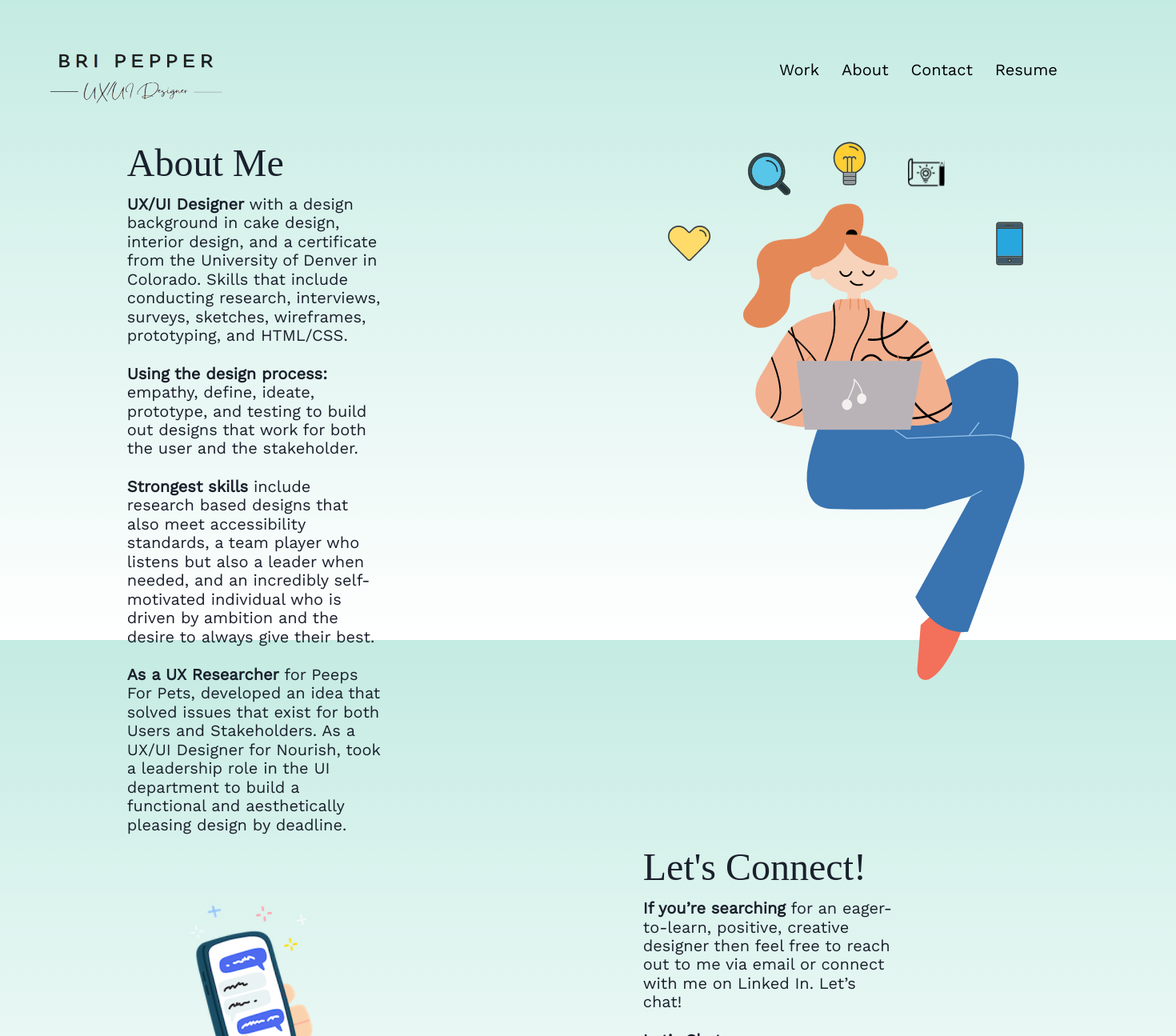
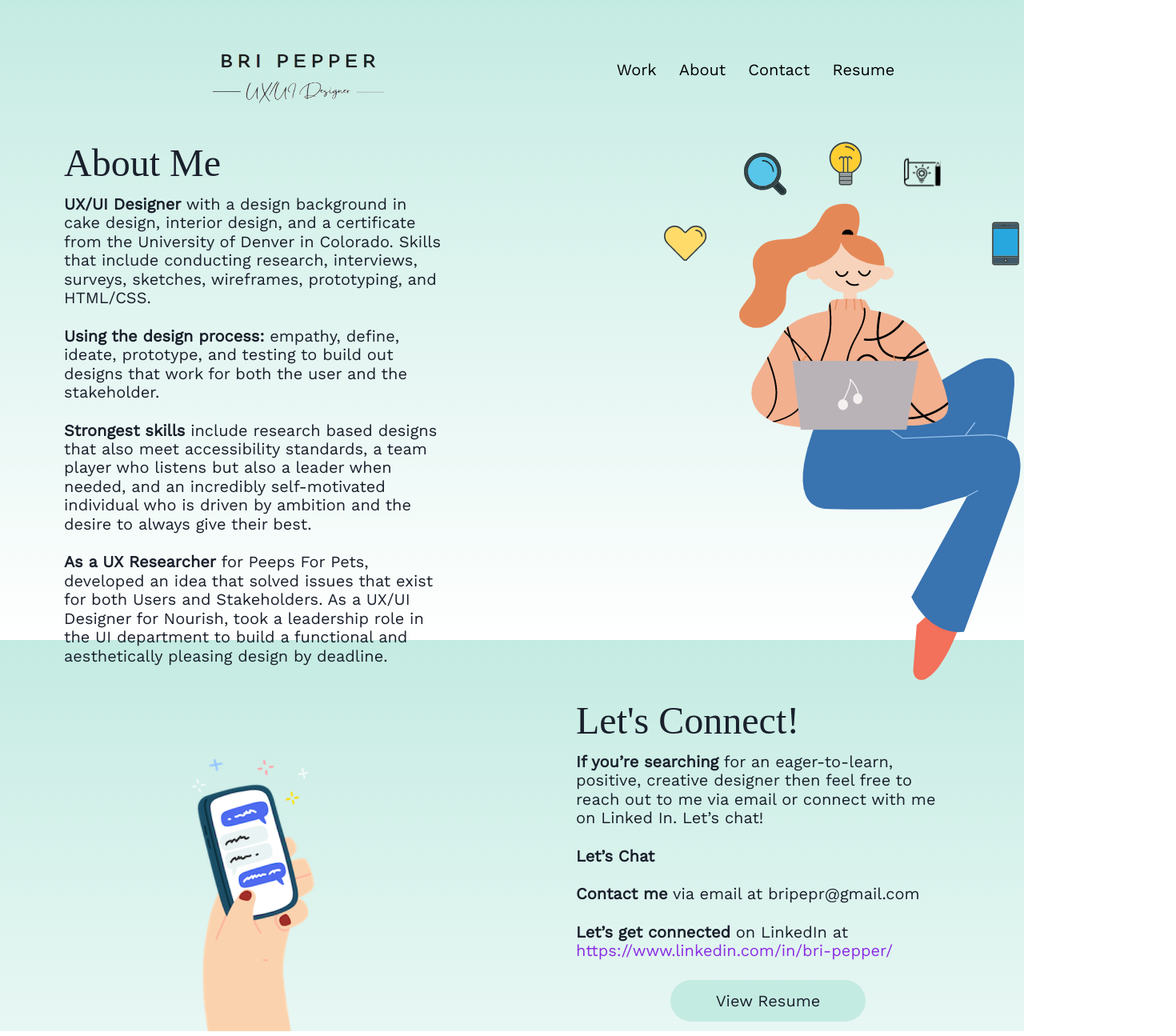
Before and after one commit to azwethinkweizkd/legendary-barnacle, a React (Create React App) app: page /about-me in a window 1280 px wide. Shown: the top 1295 px of the page at 80% size, 1470 px wide, since content can reach past the window. Built offline with nearby package versions, Linux system fonts and the light colour scheme; a web font is replaced by a local one.

Commit message:
mobile styling

```diff
--- a/public/index.html
+++ b/public/index.html
@@ -5,10 +5,7 @@
     <link rel="icon" href="%PUBLIC_URL%/favicon.ico" />
     <meta name="viewport" content="width=device-width, initial-scale=1" />
     <meta name="theme-color" content="#000000" />
-    <meta
-      name="description"
-      content="Web site created using create-react-app"
-    />
+    <meta name="description" content="Bri Pepper Portfolio" />
     <link rel="apple-touch-icon" href="%PUBLIC_URL%/logo192.png" />
     <!--
       manifest.json provides metadata used when your web app is installed on a
--- a/src/components/nav-bar/nav-bar.js
+++ b/src/components/nav-bar/nav-bar.js
@@ -60,6 +60,10 @@ const StyledNav = styled.nav`
   display: flex;
   justify-content: space-between;
   align-items: center;
+  @media screen and (max-width: 1469px) {
+    justify-content: space-evenly;
+  }
+
   @media screen and (max-width: 850px) {
     flex-direction: column;
   }
--- a/src/components/nav-bar/nav-links.js
+++ b/src/components/nav-bar/nav-links.js
@@ -23,4 +23,11 @@ export const BaseNavLink = styled(RouterLink)`
     font-size: 20px;
     line-height: 23px;
   }
+
+  @media screen and (max-width: 374px) {
+    font-size: 18px;
+  }
+  @media screen and (max-width: 320px) {
+    font-size: 16px;
+  }
 `;
--- a/src/components/project-grid/project-grid.js
+++ b/src/components/project-grid/project-grid.js
@@ -249,7 +249,8 @@ const GridCell = styled.div`
   margin: auto;
   background-color: whitesmoke;
   cursor: pointer;
-  @media screen and (max-width: 1275px) {
+
+  @media screen and (max-width: 429px) {
     flex-direction: column;
   }
 `;
--- a/src/components/project-grid/project-images.js
+++ b/src/components/project-grid/project-images.js
@@ -5,6 +5,18 @@ export const ProjectScreenshotImg = styled.img`
   margin: auto;
   max-height: max-content;
   @media screen and (max-width: 1600px) {
-    height: 75%;
+    height: 90%;
+    padding: 0 8px;
+  }
+  @media screen and (max-width: 765px) {
+    height: 80%;
+    padding: 0 2px;
+  }
+  @media screen and (max-width: 578px) {
+    height: 60%;
+    padding: 0px;
+  }
+  @media screen and (max-width: 429px) {
+    height: 45%;
   }
 `;
--- a/src/index.css
+++ b/src/index.css
@@ -1,21 +1,44 @@
-html {
+html,
+body {
   background: linear-gradient(180deg, #c4ebe2 0%, rgba(196, 235, 226, 0) 100%)
     fixed;
   background-attachment: fixed;
-}
-
-body {
+  width: 100%;
+  height: auto;
   margin: 0;
   overflow-x: hidden;
+  overflow-y: auto;
   -webkit-font-smoothing: antialiased;
   -moz-osx-font-smoothing: grayscale;
 }
 
 .App {
-  position: absolute;
+  background: linear-gradient(180deg, #c4ebe2 0%, rgba(196, 235, 226, 0) 100%)
+    fixed;
+  background-attachment: fixed;
+  overflow: hidden;
   width: 100vw;
   left: 0px;
   top: 0px;
+}
+
+section #connect {
+  padding-top: 128px;
+  @media screen and (max-width: 1664px) {
+    padding-top: 64px;
+  }
+  @media screen and (max-width: 1324px) {
+    padding-top: 28px;
+  }
+  @media screen and (max-width: 1268px) {
+    padding-top: 675px;
+  }
+  @media screen and (max-width: 673px) {
+    padding-top: 700px;
+  }
+  @media screen and (max-width: 458px) {
+    padding-top: 12px;
+  }
 }
 
 .textLayer {
--- a/src/pages/about-page/about-me.js
+++ b/src/pages/about-page/about-me.js
@@ -72,6 +72,7 @@ export const AboutMe = () => {
         stiffness: 260,
         damping: 20,
       }}
+      style={{ width: "100vw", marginLeft: "auto", marginRight: "auto" }}
     >
       <SectionGrid id="about-me">
         <AboutConnectContainer>
@@ -103,7 +104,7 @@ export const AboutMe = () => {
             pleasing design by deadline.
           </ParagraphBlock>
         </AboutConnectContainer>
-        <div style={{ position: "relative" }}>
+        <IconAndImgsContainer>
           <motion.ul
             className="container"
             variants={container}
@@ -129,7 +130,7 @@ export const AboutMe = () => {
                   textAlign="center"
                   padding="4"
                 >
-                  <motion.img
+                  <ArchedIcons
                     variants={item}
                     whileHover={{ scale: 1.2, rotate: 360 }}
                     src={img.icon}
@@ -152,10 +153,10 @@ export const AboutMe = () => {
             src={process.env.PUBLIC_URL + "images/BriBlush.png"}
             style={{ position: "absolute", top: "75px", left: "280px" }}
           />
-        </div>
+        </IconAndImgsContainer>
       </SectionGrid>
       <SectionGrid id="connect">
-        <motion.div
+        <PhoneImageContainer
           className="card-container"
           initial="offscreen"
           whileInView="onscreen"
@@ -165,7 +166,7 @@ export const AboutMe = () => {
             variants={cardVariants}
             src={process.env.PUBLIC_URL + "images/Hands - Phone.png"}
           />
-        </motion.div>
+        </PhoneImageContainer>
         <AboutConnectContainer>
           <SectionTitles>Let's Connect!</SectionTitles>
           <ParagraphBlock>
@@ -196,7 +197,11 @@ export const AboutMe = () => {
             target="_blank"
             style={{ marginLeft: "auto", marginRight: "auto" }}
           >
-            <ResumeBtn trailingIcon="picture_as_pdf" label="Resume">
+            <ResumeBtn
+              trailingIcon="picture_as_pdf"
+              label="Resume"
+              color="#F3FF6C"
+            >
               View Resume
             </ResumeBtn>
           </a>
@@ -218,7 +223,110 @@ const SectionTitles = styled.h2`
 const SectionGrid = styled.section`
   display: grid;
   grid-template-columns: repeat(2, 1fr);
-  gap: 10px;
+  width: 100%;
+  margin-left: auto;
+  margin-right: auto;
+
+  @media screen and (max-width: 1268px) {
+    display: flex;
+    flex-direction: column-reverse;
+
+    justify-items: center;
+  }
+`;
+
+const IconAndImgsContainer = styled.aside`
+  position: relative;
+
+  @media screen and (max-width: 1268px) {
+    top: 330px;
+    left: 128px;
+  }
+  @media screen and (max-width: 1140px) {
+    top: 400px;
+    left: 96px;
+  }
+  @media screen and (max-width: 953px) {
+    top: 425px;
+    left: 72px;
+  }
+  @media screen and (max-width: 887px) {
+    top: 455px;
+    left: 64px;
+  }
+  @media screen and (max-width: 832px) {
+    top: 475px;
+    left: 16px;
+  }
+  @media screen and (max-width: 813px) {
+    top: 525px;
+    left: 8px;
+  }
+  @media screen and (max-width: 791px) {
+    left: 0px;
+  }
+  @media screen and (max-width: 759px) {
+    left: -24px;
+  }
+  @media screen and (max-width: 711px) {
+    left: -72px;
+  }
+  @media screen and (max-width: 673px) {
+    top: 600px;
+    left: -108px;
+  }
+  @media screen and (max-width: 610px) {
+    top: 625px;
+  }
+  @media screen and (max-width: 590px) {
+    top: 635px;
+    left: -124px;
+  }
+  @media screen and (max-width: 554px) {
+    top: 650px;
+    left: -132px;
+  }
+  @media screen and (max-width: 541px) {
+    top: 700px;
+    left: -145px;
+  }
+  @media screen and (max-width: 505px) {
+    top: 725px;
+    left: -156px;
+  }
+  @media screen and (max-width: 487px) {
+    top: 735px;
+    left: -164px;
+  }
+  @media screen and (max-width: 483px) {
+    top: 750px;
+    left: -172px;
+  }
+  @media screen and (max-width: 475px) {
+    top: 775px;
+    left: -178px;
+  }
+  @media screen and (max-width: 458px) {
+    display: none;
+    visibility: hidden;
+  }
+`;
+
+const ArchedIcons = styled(motion.img)`
+  position: absolute;
+  z-index: 99;
+
+  @media screen and (max-width: 1268px) {
+    width: fit-content;
+  }
+`;
+
+const PhoneImageContainer = styled(motion.aside)`
+  @media screen and (max-width: 1268px) {
+    display: none;
+    visibility: hidden;
+    height: 0%;
+  }
 `;
 
 const AboutConnectImgs = styled(motion.img)`
@@ -228,7 +336,7 @@ const AboutConnectImgs = styled(motion.img)`
 `;
 
 const AboutConnectContainer = styled.div`
-  width: 50%;
+  width: 75%;
   margin-left: auto;
   margin-right: auto;
 `;
@@ -246,9 +354,12 @@ const ParagraphBlock = styled.p`
   font-weight: 300;
   font-size: 20px;
   line-height: 23.46px;
+  @media screen and (max-width: 1268px) {
+    padding: 0;
+  }
 `;
 
-const ResumeBtn = styled.button`
+const ResumeBtn = styled.div`
   width: 244px;
   line-height: 52px;
   font-family: "Work Sans";
@@ -264,6 +375,8 @@ const ResumeBtn = styled.button`
   text-align: center;
   cursor: pointer;
   text-decoration: none;
+  margin-top: 12px;
+  margin-bottom: 12px;
   &:hover {
     background: ${(props) => props.color};
     font-style: normal;
```
